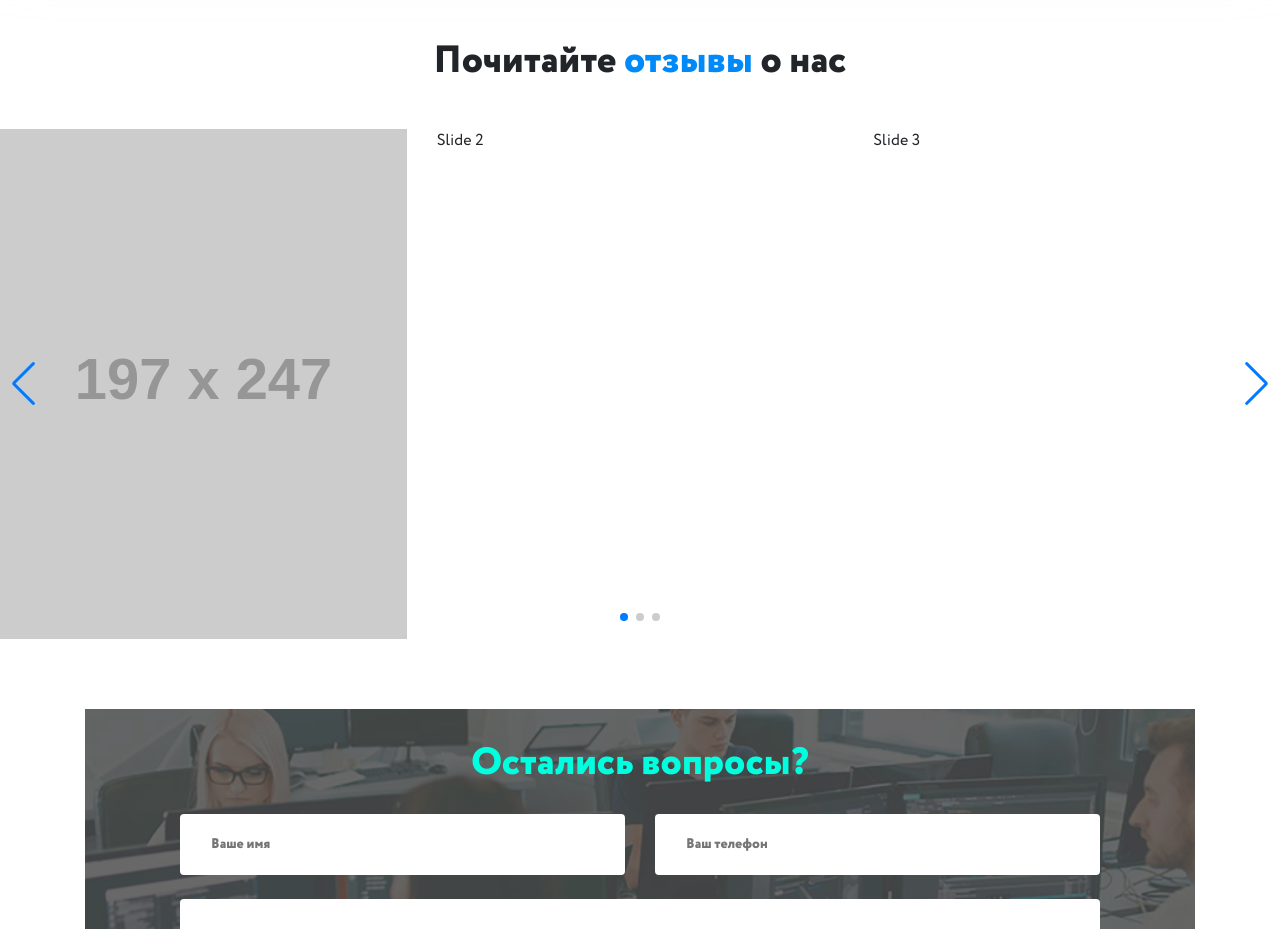
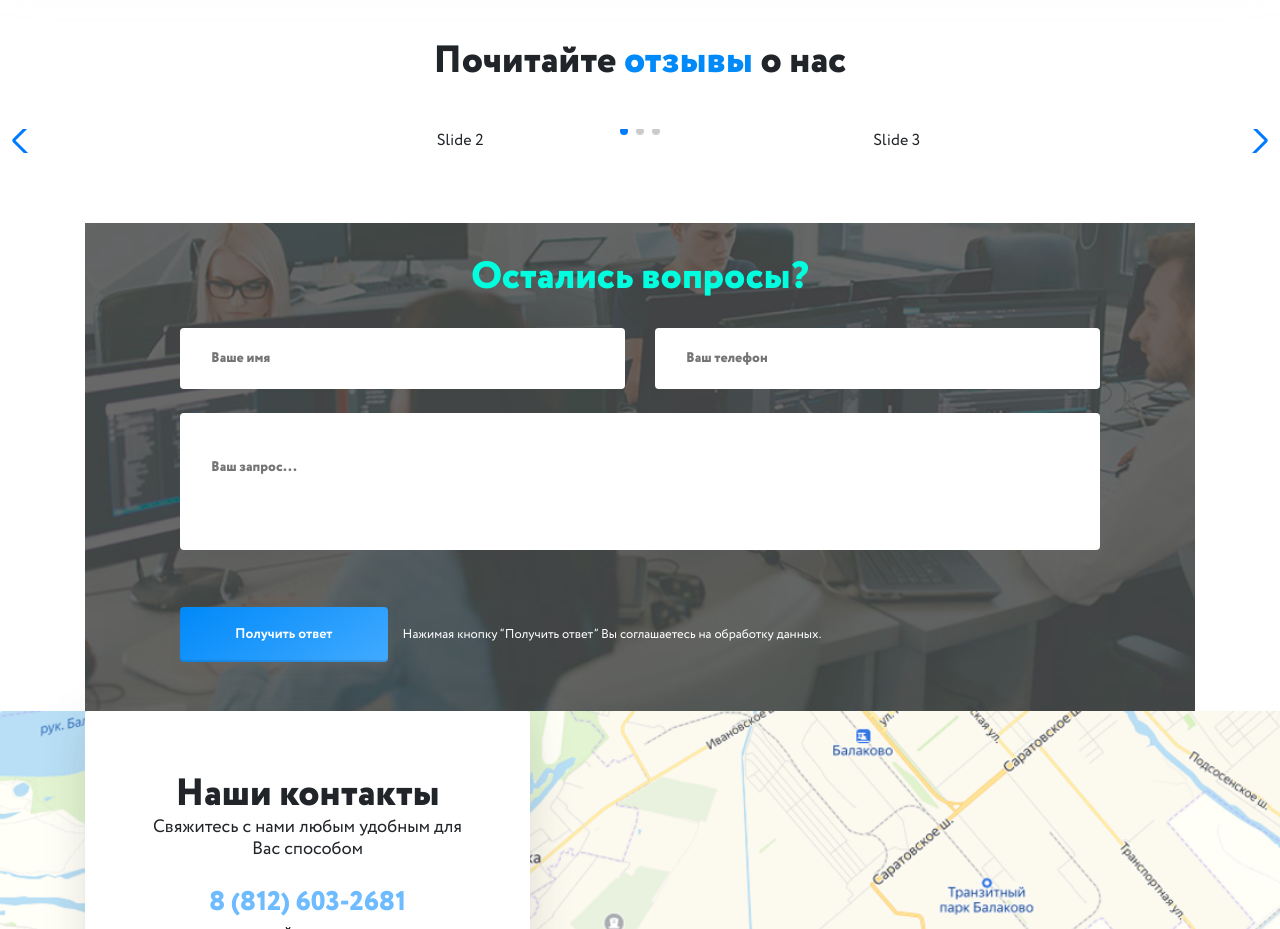
Before and after one commit to littldude/shield_soft, a plain HTML site: page index.html in a window 1280 px wide. Shown: the part 3420-4349 px from the top of the page. Drawn offline with Linux system fonts and the light colour scheme; placeholder pictures from the web are drawn by us.

Commit message:
Delete img

```diff
--- a/index.html
+++ b/index.html
@@ -352,7 +352,7 @@
                   <div class="swiper-slide inner">
 
                           <div class="inner__img">
-                              <img src="https://placehold.it/197x247" alt="">
+
                           </div>
                           <!-- /.inner__img -->
 
```
